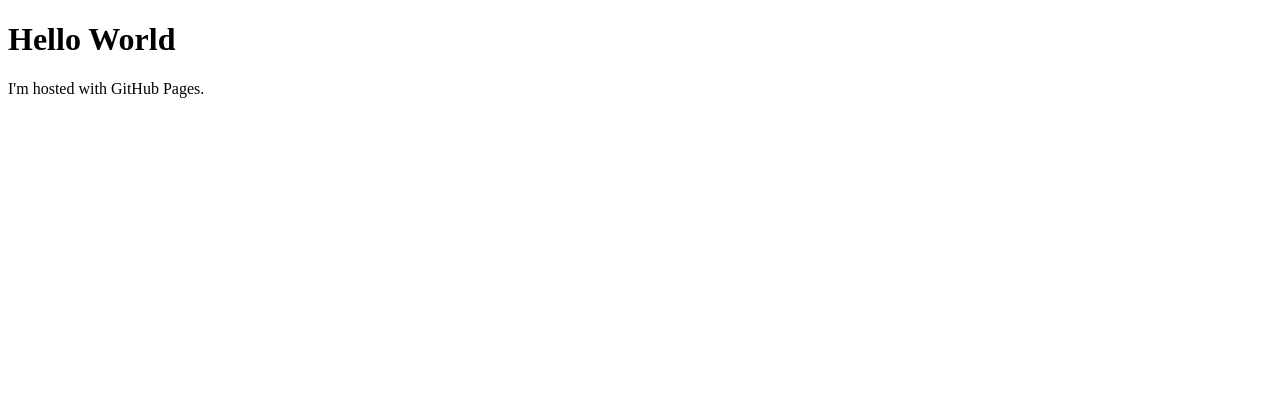
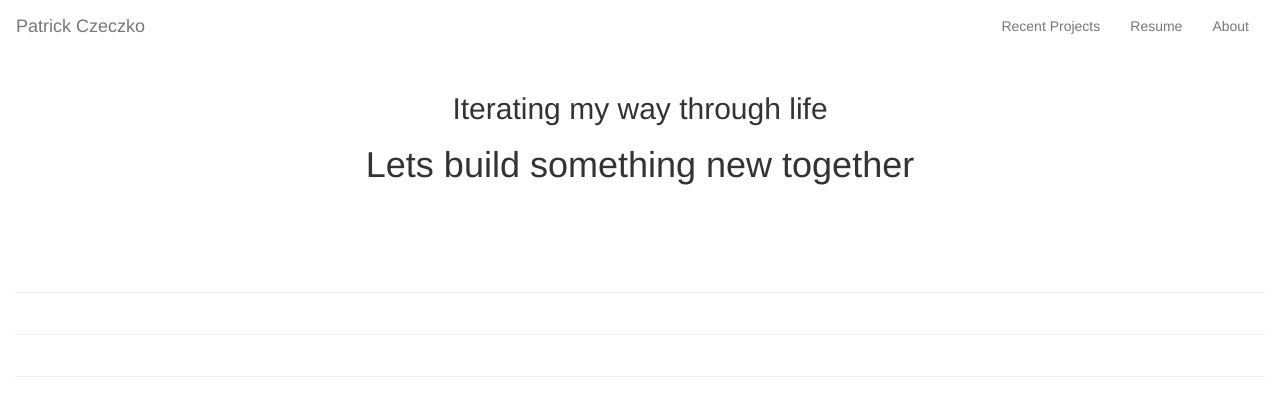
Before and after one commit to patrickcze/patrickcze.github.io, a plain HTML site: page index.html in a window 1280 px wide. Drawn offline with nearby package versions, Linux system fonts and the light colour scheme.

Commit message:
Work in Progress

```diff
--- /dev/null
+++ b/css/index.css
@@ -0,0 +1,19 @@
+.navbar {
+    background-color: transparent;
+    background: transparent;
+    border-color: transparent;
+}
+
+.navbar li {
+    color: #000
+}
+
+.header {
+    /*    background-image: url("../pexels-photo.jpg");*/
+    height: 200px;
+}
+
+.header h1,
+.header h2 {
+    text-align: center;
+}
--- a/index.html
+++ b/index.html
@@ -1,7 +1,99 @@
 <!DOCTYPE html>
-<html>
+<html lang="en">
+
+<head>
+    <meta charset="utf-8">
+    <meta http-equiv="X-UA-Compatible" content="IE=edge">
+    <meta name="viewport" content="width=device-width, initial-scale=1">
+
+    <!-- The above 3 meta tags *must* come first in the head; any other head content must come *after* these tags -->
+    <title>Patrick Czeczko</title>
+
+    <!-- Bootstrap -->
+    <link rel="stylesheet" href="https://maxcdn.bootstrapcdn.com/bootstrap/3.3.7/css/bootstrap.min.css" integrity="sha384-BVYiiSIFeK1dGmJRAkycuHAHRg32OmUcww7on3RYdg4Va+PmSTsz/K68vbdEjh4u" crossorigin="anonymous">
+    <link rel="stylesheet" href="css/index.css">
+
+
+    <!-- HTML5 shim and Respond.js for IE8 support of HTML5 elements and media queries -->
+    <!-- WARNING: Respond.js doesn't work if you view the page via file:// -->
+    <!--[if lt IE 9]>
+      <script src="https://oss.maxcdn.com/html5shiv/3.7.3/html5shiv.min.js"></script>
+      <script src="https://oss.maxcdn.com/respond/1.4.2/respond.min.js"></script>
+    <![endif]-->
+</head>
+
 <body>
-<h1>Hello World</h1>
-<p>I'm hosted with GitHub Pages.</p>
+    <nav class="navbar navbar-default">
+        <div class="container-fluid">
+            <!-- Brand and toggle get grouped for better mobile display -->
+            <div class="navbar-header">
+                <button type="button" class="navbar-toggle collapsed" data-toggle="collapse" data-target="#bs-example-navbar-collapse-1" aria-expanded="false">
+                    <span class="sr-only">Toggle navigation</span>
+                    <span class="icon-bar"></span>
+                    <span class="icon-bar"></span>
+                    <span class="icon-bar"></span>
+                </button>
+                <a class="navbar-brand" href="#">Patrick Czeczko</a>
+            </div>
+
+            <!-- Collect the nav links, forms, and other content for toggling -->
+            <div class="collapse navbar-collapse" id="bs-example-navbar-collapse-1">
+                <ul class="nav navbar-nav">
+                </ul>
+                <form class="navbar-form navbar-left">
+                </form>
+                <ul class="nav navbar-nav navbar-right">
+                    <li><a href="#">Recent Projects</a></li>
+                    <li><a href="#">Resume</a></li>
+                    <li><a href="#">About</a></li>
+                </ul>
+            </div>
+            <!-- /.navbar-collapse -->
+        </div>
+        <!-- /.container-fluid -->
+    </nav>
+    <div class="container-fluid">
+        <!-- Example row of columns -->
+        <div class="row">
+            <div class="col-md-12 header">
+                <h2>Iterating my way through life</h2>
+                <h1>Lets build something new together</h1>
+            </div>
+        </div>
+
+        <hr>
+
+        <!-- Example row of columns -->
+        <div class="row">
+            <div class="col-md-8">
+
+            </div>
+            <div class="col-md-4">
+
+            </div>
+        </div>
+
+        <hr>
+
+        <!-- Example row of columns -->
+        <div class="row">
+            <div class="col-md-4">
+
+            </div>
+            <div class="col-md-8">
+
+            </div>
+        </div>
+
+        <hr>
+    </div>
+
+    <!-- jQuery (necessary for Bootstrap's JavaScript plugins) -->
+    <script src="https://ajax.googleapis.com/ajax/libs/jquery/1.12.4/jquery.min.js"></script>
+    <!-- Include all compiled plugins (below), or include individual files as needed -->
+    <script src="js/bootstrap.min.js"></script>
+    <!-- Latest compiled and minified JavaScript -->
+    <script src="https://maxcdn.bootstrapcdn.com/bootstrap/3.3.7/js/bootstrap.min.js" integrity="sha384-Tc5IQib027qvyjSMfHjOMaLkfuWVxZxUPnCJA7l2mCWNIpG9mGCD8wGNIcPD7Txa" crossorigin="anonymous"></script>
 </body>
+
 </html>
```
